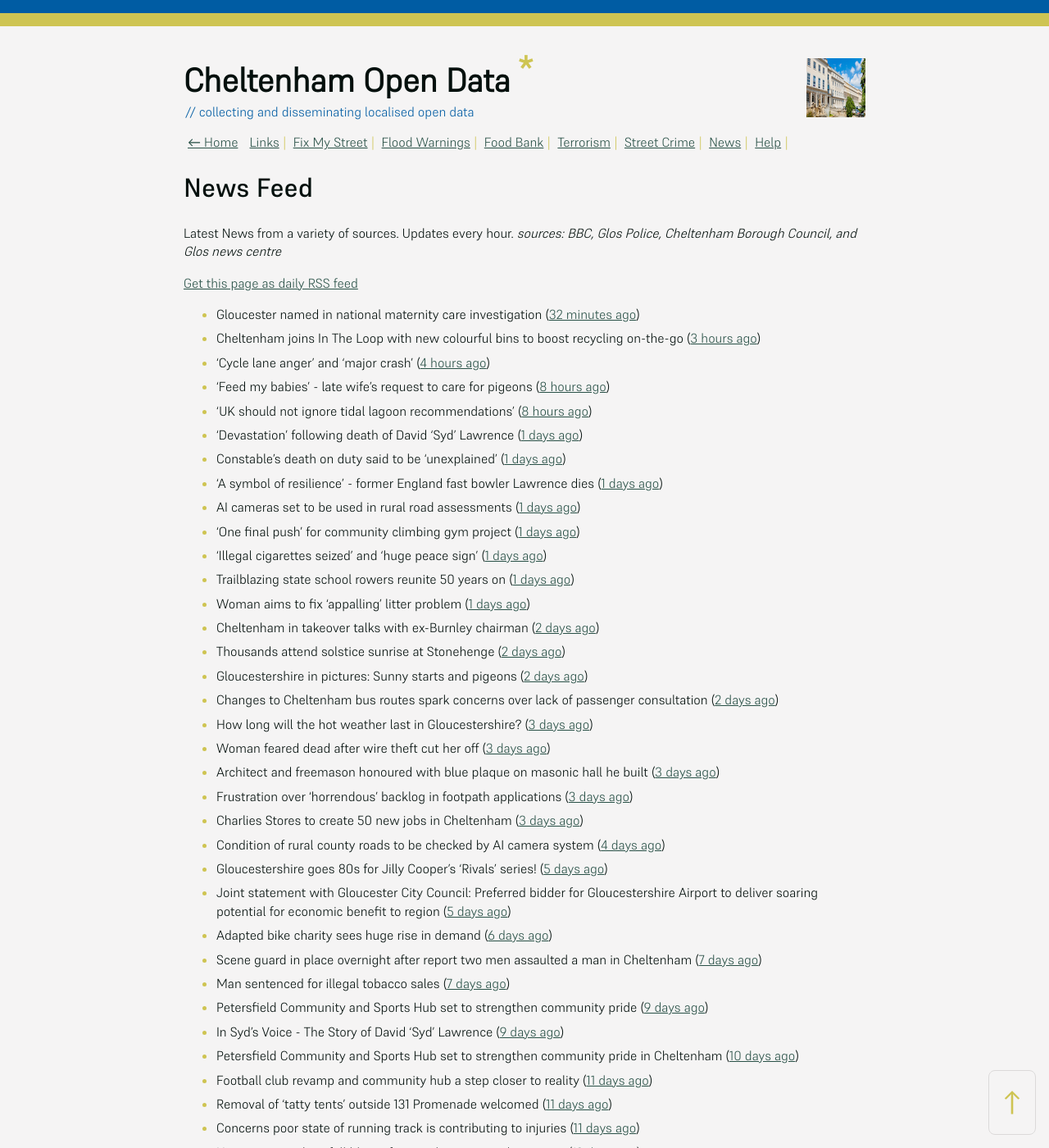
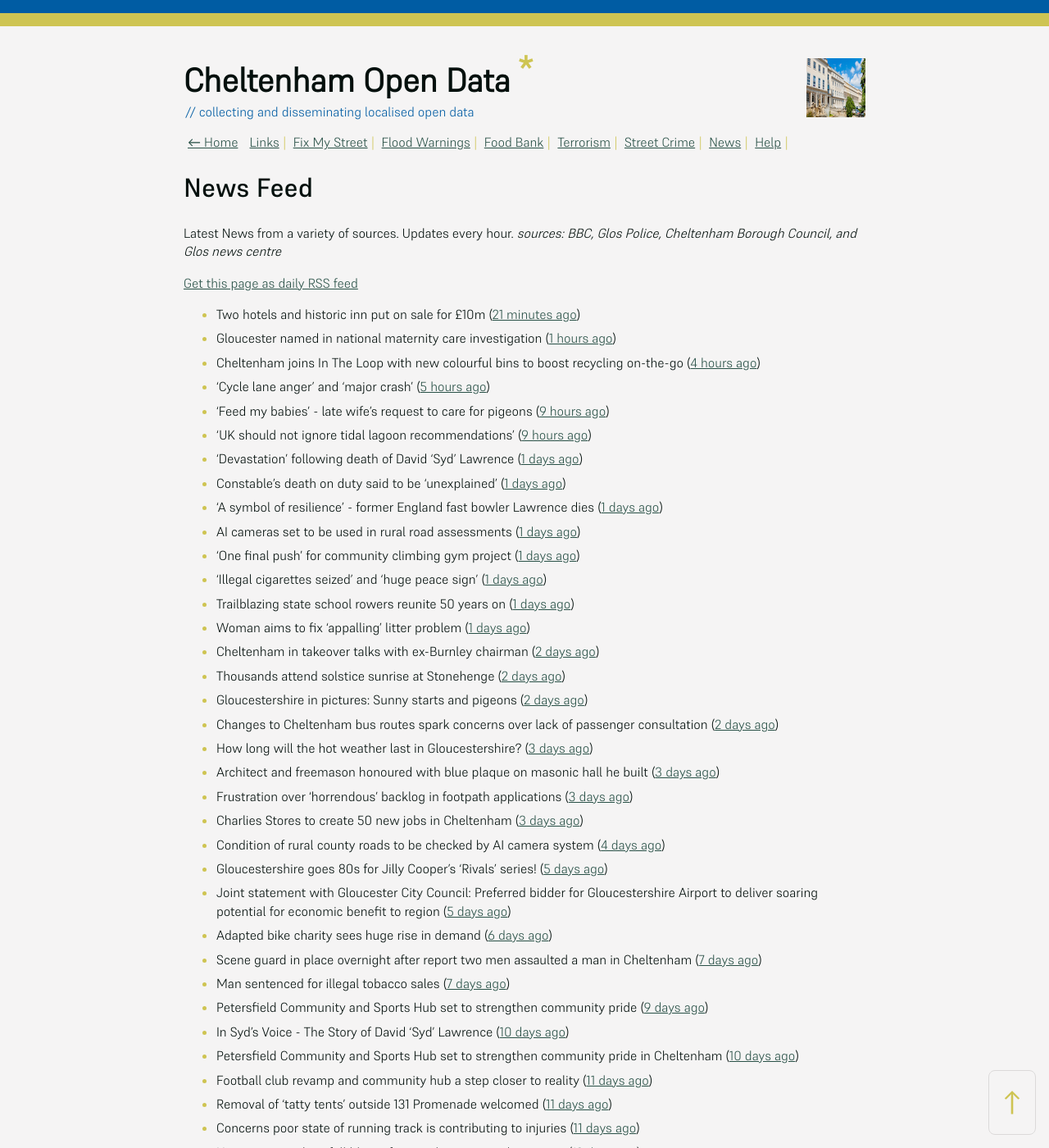
Before and after one commit to mat-0/cheltenham-open-data, a Jekyll site: the page built from _pages/news.md, in a window 1280 px wide and 1400 px high. Shown: the whole window at 82% size. Built offline with Jekyll 4.4.1, drawn with Linux system fonts in a browser that asks for light colours; some of the changed text lies outside the part shown.

Commit message:
Updated 2025-06-23 14:57:59

```diff
--- a/_pages/news.md
+++ b/_pages/news.md
@@ -12,11 +12,12 @@ _sources: BBC, Glos Police, Cheltenham Borough Council, and Glos news centre_
 [Get this page as daily RSS feed](/daily.rss)
 
 <!-- news_marker starts -->
-- Gloucester named in national maternity care investigation ([32 minutes ago](https://www.bbc.com/news/articles/c994x95yygyo))
-- Cheltenham joins In The Loop with new colourful bins to boost recycling on-the-go ([3 hours ago](https://www.cheltenham.gov.uk/news/article/3022/cheltenham_joins_in_the_loop_with_new_colourful_bins_to_boost_recycling_on-the-go))
-- 'Cycle lane anger' and 'major crash' ([4 hours ago](https://www.bbc.com/news/articles/cy0w90d8dn6o))
-- 'Feed my babies' - late wife's request to care for pigeons ([8 hours ago](https://www.bbc.com/news/videos/cn5kz4470rqo))
-- 'UK should not ignore tidal lagoon recommendations' ([8 hours ago](https://www.bbc.com/news/articles/cvgd5ey411mo))
+- Two hotels and historic inn put on sale for £10m ([21 minutes ago](https://www.bbc.com/news/articles/c5y0vl7v84xo))
+- Gloucester named in national maternity care investigation ([1 hours ago](https://www.bbc.com/news/articles/c994x95yygyo))
+- Cheltenham joins In The Loop with new colourful bins to boost recycling on-the-go ([4 hours ago](https://www.cheltenham.gov.uk/news/article/3022/cheltenham_joins_in_the_loop_with_new_colourful_bins_to_boost_recycling_on-the-go))
+- 'Cycle lane anger' and 'major crash' ([5 hours ago](https://www.bbc.com/news/articles/cy0w90d8dn6o))
+- 'Feed my babies' - late wife's request to care for pigeons ([9 hours ago](https://www.bbc.com/news/videos/cn5kz4470rqo))
+- 'UK should not ignore tidal lagoon recommendations' ([9 hours ago](https://www.bbc.com/news/articles/cvgd5ey411mo))
 - 'Devastation' following death of David 'Syd' Lawrence ([1 days ago](https://www.bbc.com/news/articles/cvg9r0j5g08o))
 - Constable's death on duty said to be 'unexplained' ([1 days ago](https://www.bbc.com/news/articles/c39z0d12k88o))
 - 'A symbol of resilience' - former England fast bowler Lawrence dies ([1 days ago](https://www.bbc.com/sport/cricket/articles/c07d973k0zzo))
@@ -30,7 +31,6 @@ _sources: BBC, Glos Police, Cheltenham Borough Council, and Glos news centre_
 - Gloucestershire in pictures: Sunny starts and pigeons ([2 days ago](https://www.bbc.com/news/articles/cwye9g90870o))
 - Changes to Cheltenham bus routes spark concerns over lack of passenger consultation ([2 days ago](https://gloucesternewscentre.co.uk/changes-to-cheltenham-bus-routes-spark-concerns-over-lack-of-passenger-consultation/))
 - How long will the hot weather last in Gloucestershire? ([3 days ago](https://www.bbc.co.uk/sounds/play/p0lkf1rq))
-- Woman feared dead after wire theft cut her off ([3 days ago](https://www.bbc.com/news/articles/cp3k96521neo))
 - Architect and freemason honoured with blue plaque on masonic hall he built ([3 days ago](https://gloucesternewscentre.co.uk/architect-and-freemason-honoured-with-blue-plaque-on-masonic-hall-he-built/))
 - Frustration over ‘horrendous’ backlog in footpath applications ([3 days ago](https://gloucesternewscentre.co.uk/frustration-over-horrendous-backlog-in-footpath-applications/))
 - Charlies Stores to create 50 new jobs in Cheltenham ([3 days ago](https://gloucesternewscentre.co.uk/charlies-stores-to-create-50-new-jobs-in-cheltenham/))
@@ -41,7 +41,7 @@ _sources: BBC, Glos Police, Cheltenham Borough Council, and Glos news centre_
 - Scene guard in place overnight after report two men assaulted a man in Cheltenham ([7 days ago](https://gloucesternewscentre.co.uk/scene-guard-in-place-overnight-after-report-two-men-assaulted-a-man-in-cheltenham/))
 - Man sentenced for illegal tobacco sales ([7 days ago](https://gloucesternewscentre.co.uk/man-sentenced-for-illegal-tobacco-sales/))
 - Petersfield Community and Sports Hub set to strengthen community pride ([9 days ago](https://gloucesternewscentre.co.uk/petersfield-community-and-sports-hub-set-to-strengthen-community-pride/))
-- In Syd's Voice - The Story of David 'Syd' Lawrence ([9 days ago](https://www.bbc.co.uk/sounds/play/p0lj4vvq))
+- In Syd's Voice - The Story of David 'Syd' Lawrence ([10 days ago](https://www.bbc.co.uk/sounds/play/p0lj4vvq))
 - Petersfield Community and Sports Hub set to strengthen community pride in Cheltenham ([10 days ago](https://www.cheltenham.gov.uk/news/article/3020/petersfield_community_and_sports_hub_set_to_strengthen_community_pride_in_cheltenham))
 - Football club revamp and community hub a step closer to reality ([11 days ago](https://gloucesternewscentre.co.uk/football-club-revamp-and-community-hub-a-step-closer-to-reality/))
 - Removal of ‘tatty tents’ outside 131 Promenade welcomed ([11 days ago](https://gloucesternewscentre.co.uk/removal-of-tatty-tents-outside-131-promenade-welcomed/))
```
Also changed, not shown: other parts of _pages/news.md (+1 -1 lines), _data/flood.json (+4 -4 lines), _pages/fix-my-street.md (+5 -5 lines), index.md (+4 -4 lines).
